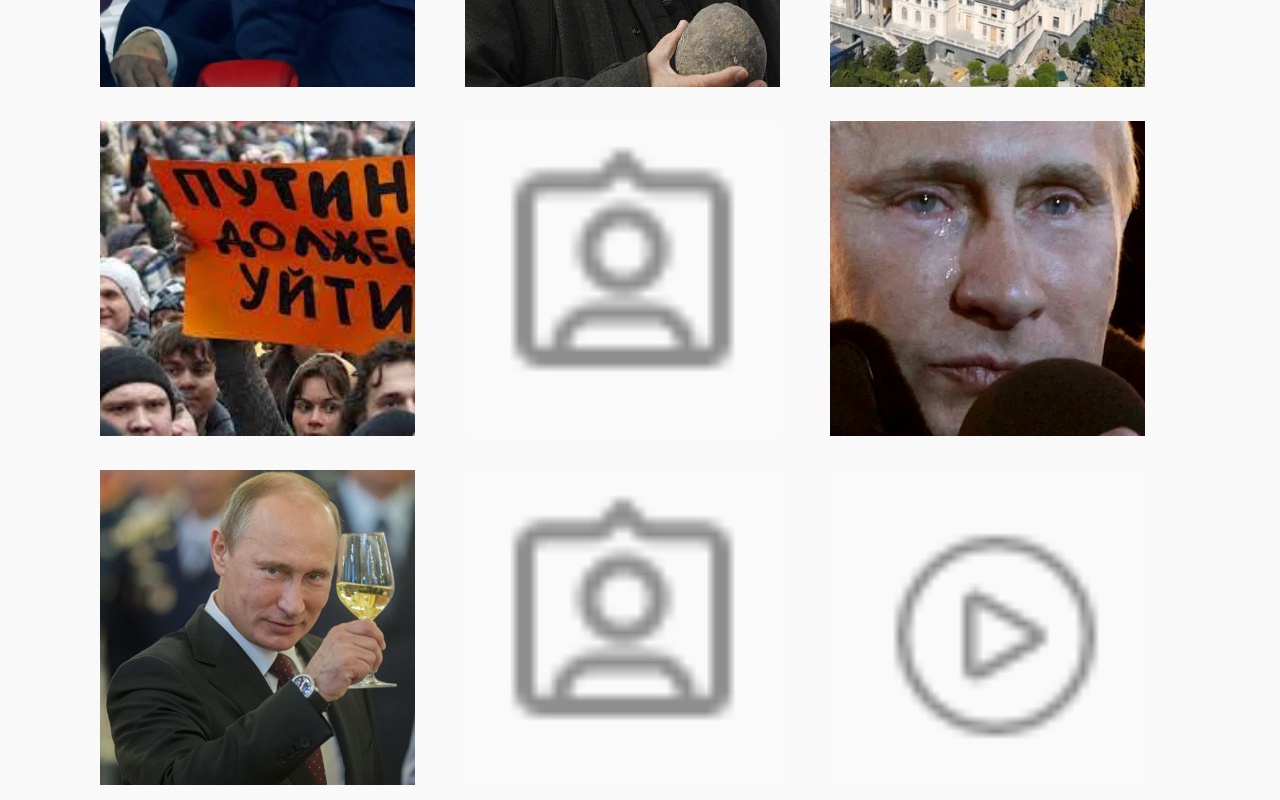
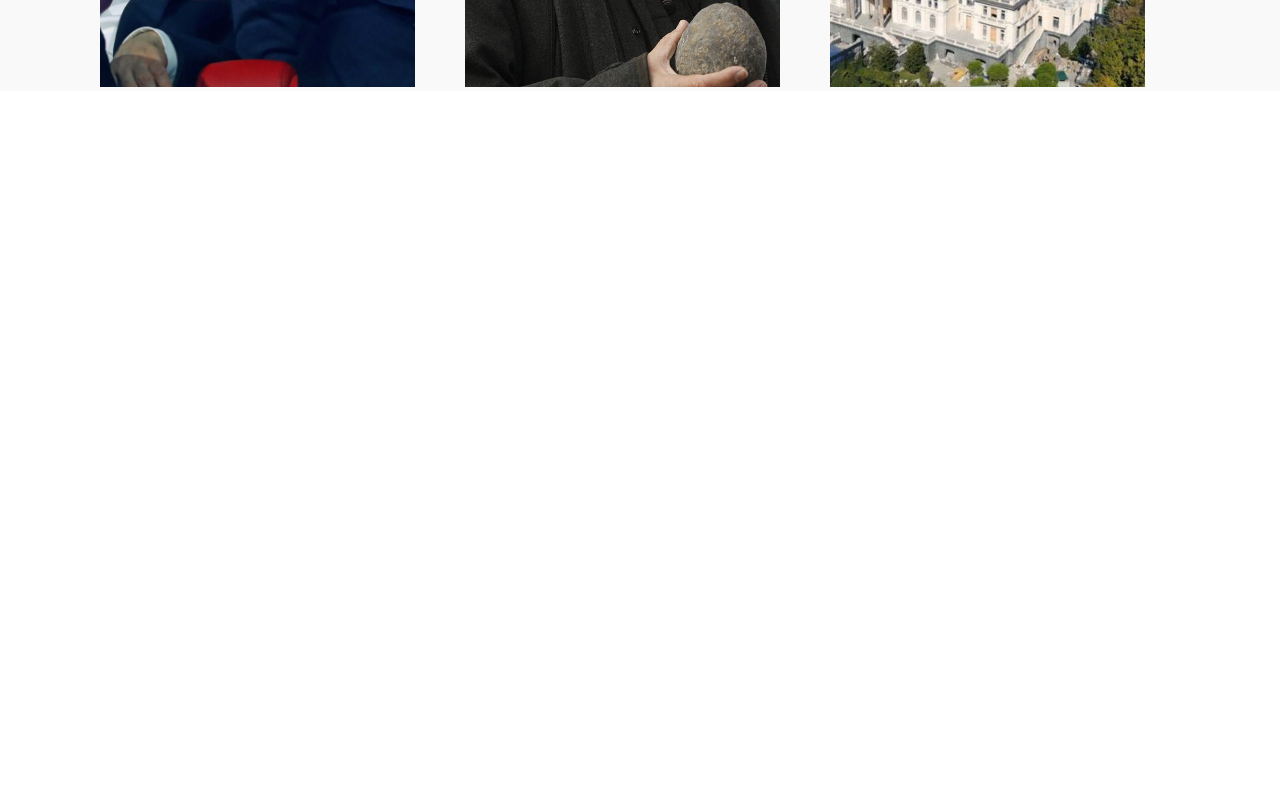
Before and after one commit to Mangoose44/vesna, a React (Create React App) app: page / in a window 1280 px wide. Shown: the part 1500-2300 px from the top of the page. After the commit the page ends 1591 px from the top, so only its background shows below. Built offline with nearby package versions, Linux system fonts and the light colour scheme.

Commit message:
opti gallery
,

```diff
--- a/src/App.js
+++ b/src/App.js
@@ -13,13 +13,7 @@ import vid from './img/vid.png';
 import rosgramm from './img/rosgramm.png';
 import './App.css';
 import Gallery from './components/Gallery';
-import { PhotoGallery } from './components/Gallery'
 
-const allImages = [
-    [what, mar, putin],
-    [drink, mar, vid],
-    [rosgramm, putin]
-]
 
 function PutinOption ({ activity }) {
   return <span className='storyName1'><b>{activity}</b></span>
@@ -151,7 +145,6 @@ function App () {
                 <span className='publicationsVideosMarks'> <b>ОТМЕТКИ</b></span>
             </div>
             <Gallery />
-            <PhotoGallery images={allImages} />
            </div>
   );
 }
```
Also changed, not shown: src/components/story.js (added).
